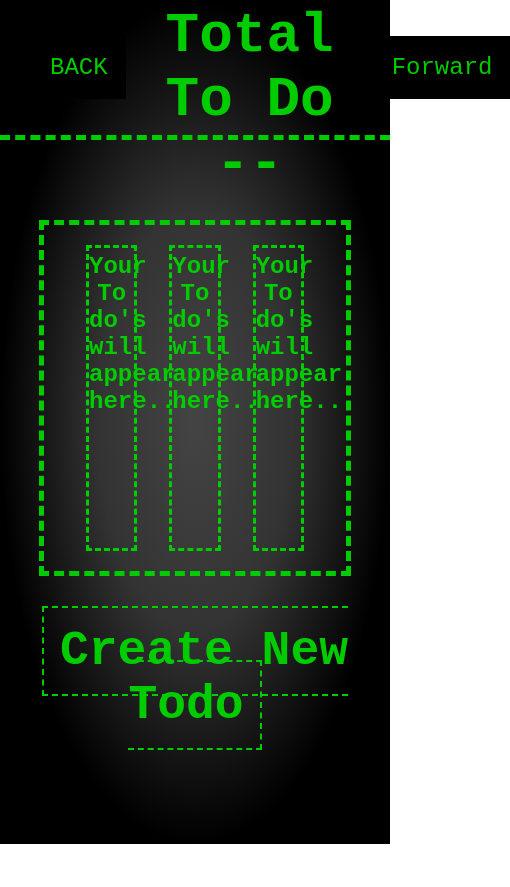
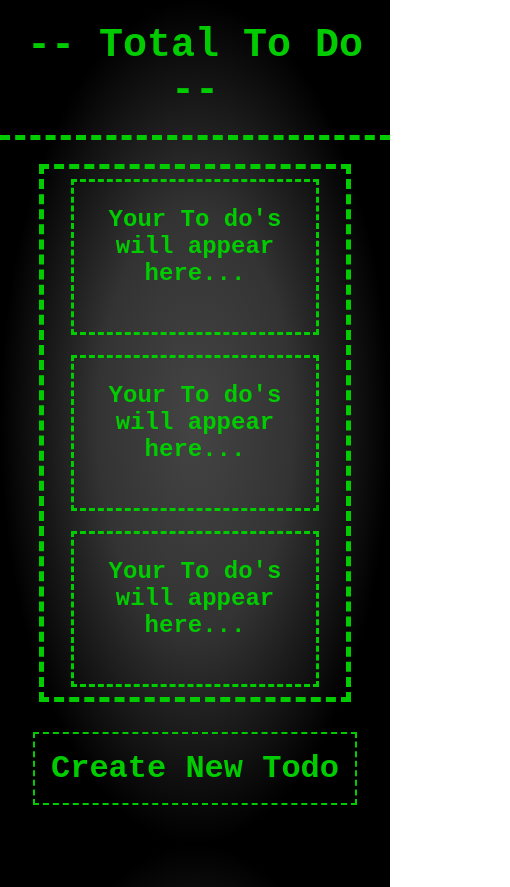
Before and after one commit to tommygee63/totaltodo, a React (Create React App) app: page / in a window 390 px wide. Shown: the whole page, 510 px wide, since content can reach past the window. Before the commit the page ends 844 px from the top, so only its background shows below. Built offline with nearby package versions, Linux system fonts and the light colour scheme.

Commit message:
add media queries

```diff
--- a/src/index.css
+++ b/src/index.css
@@ -23,7 +23,6 @@ h1 {
 }
 h1:hover {
   border: 4px dashed #0C0;
-
 }
 
 .link {
@@ -108,6 +107,7 @@ header {
 .todoPreview h2 {
   font-size: 1.5rem;
   margin: 1rem;
+  text-decoration: underline;
 }
 .todoPreview p {
   font-size: 1rem;
@@ -221,3 +221,53 @@ li button {
   text-decoration: none;
   display: inline-block;
 }
+
+    /*-- Media queries --*/
+
+@media only screen and (max-width: 550px) {
+  .navigate {
+    display: none;
+  }
+  h1{
+    font-size: 2.5rem;
+  }
+  h1:hover {
+    border: none;
+  }
+  header {
+    justify-content: center;
+  }
+
+  .todoContainer {
+    flex-direction: column;
+    margin-top: 1.5rem;
+  }
+  .noTodo {
+    width: 80%;
+    height: 150px;
+    margin: 10px;
+  }
+
+  .newTodo {
+    font-size: 2rem;
+  }
+
+  form {
+    width: 80%;
+  }
+  input {
+    width: 75%;
+    font-size: 1rem;
+  }
+  h2{
+    font-size: 2rem;
+  }
+  ul {
+    font-size: 1.5rem;
+  }
+
+  .todoPreview {
+    width: 80%;
+    min-height: 150px;
+  }
+}
```
